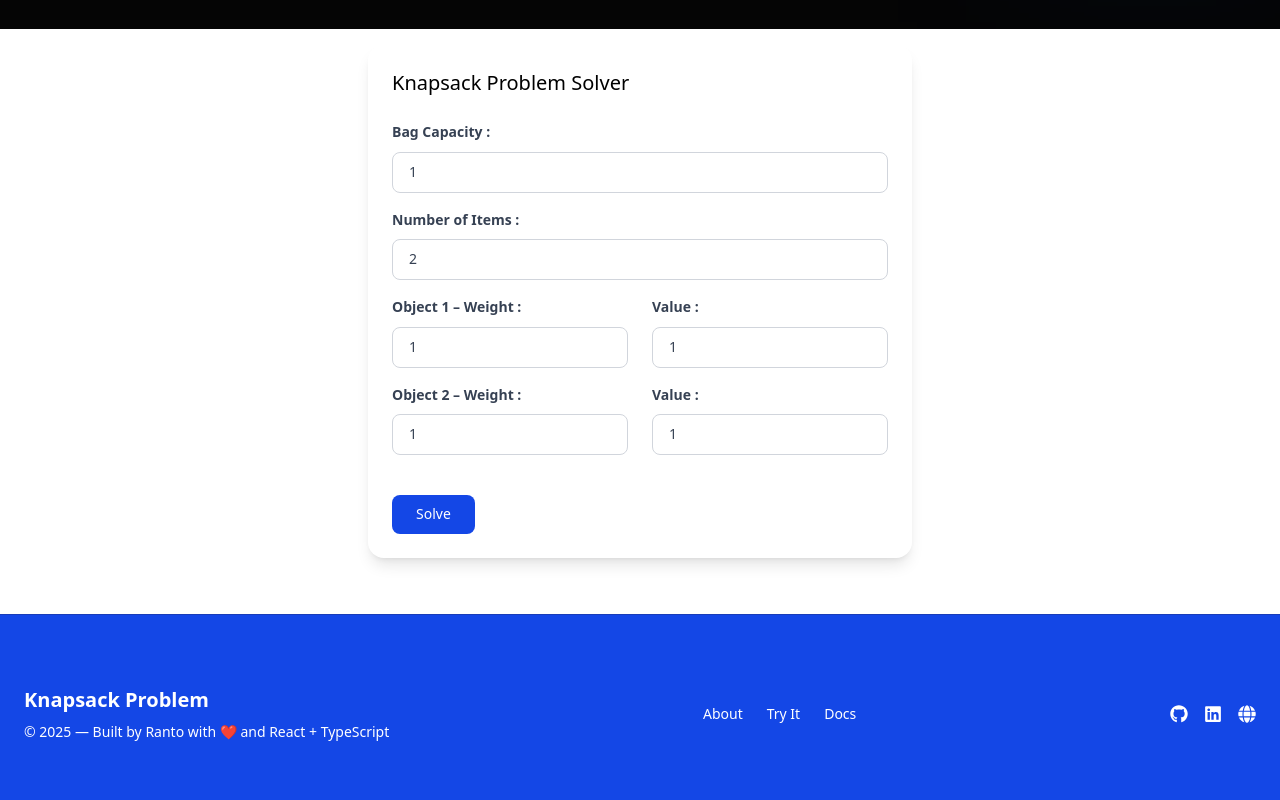
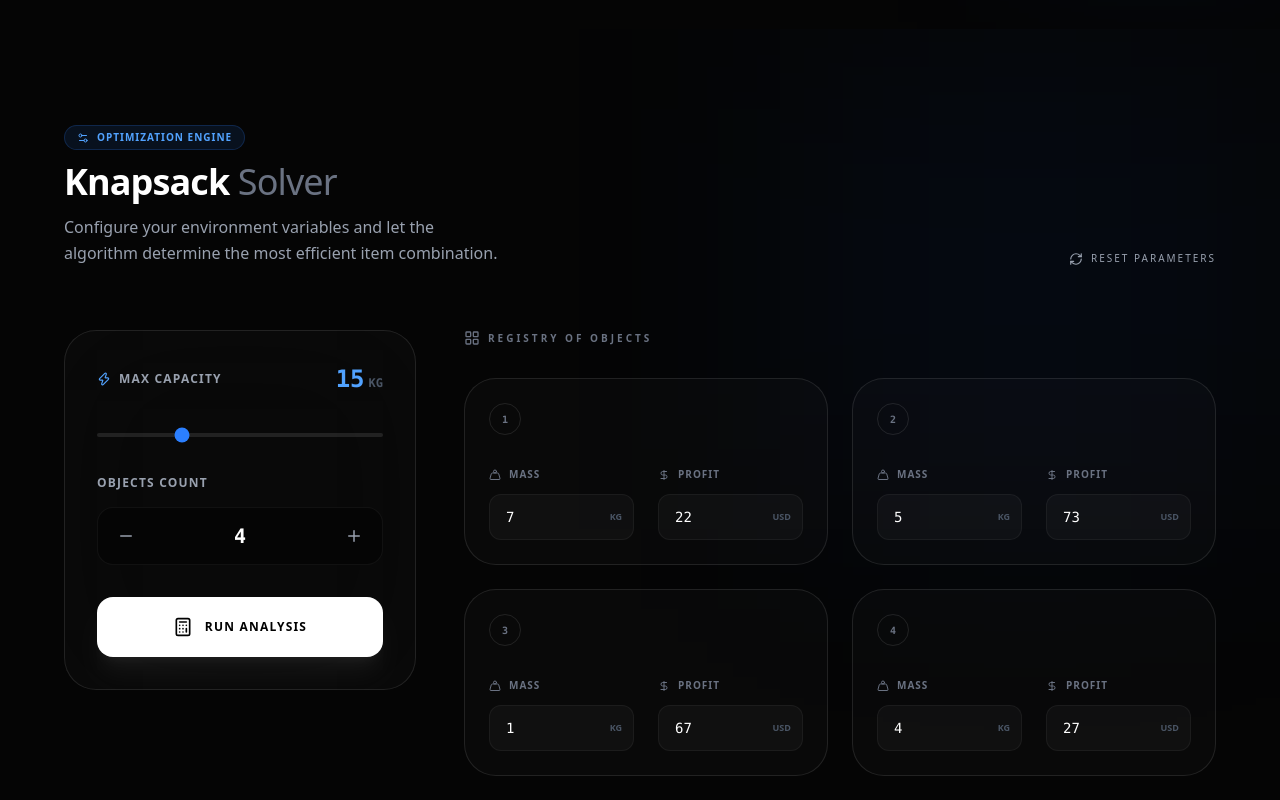
Before and after one commit to ranto-dev/Knapsack_Problem, a React (Vite) app: page / in a window 1280 px wide. Shown: the part 1780-2580 px from the top of the page. Built offline with nearby package versions, Linux system fonts and the light colour scheme.

Commit message:
style:rework knapsck component design

```diff
--- a/src/App.tsx
+++ b/src/App.tsx
@@ -8,12 +8,7 @@ const App = () => {
     <>
       <Header />
       <LearnKnapsack />
-      <div
-        id="try-it"
-        className="flex justify-center items-center container m-auto"
-      >
-        <Knapsack />
-      </div>
+      <Knapsack />
       <Footer />
     </>
   );
--- a/src/components/Knapsack/index.tsx
+++ b/src/components/Knapsack/index.tsx
@@ -1,5 +1,18 @@
 import React, { useState, useEffect } from "react";
-import Card from "../Card";
+import { motion, AnimatePresence } from "framer-motion";
+import {
+  Plus,
+  Minus,
+  Zap,
+  Weight,
+  DollarSign,
+  Calculator,
+  RefreshCw,
+  PackageCheck,
+  Settings2,
+  LayoutGrid,
+  ArrowRight,
+} from "lucide-react";
 
 interface Item {
   weight: number;
@@ -7,8 +20,8 @@ interface Item {
 }
 
 const Knapsack: React.FC = () => {
-  const [itemCount, setItemCount] = useState<number>(2);
-  const [capacity, setCapacity] = useState<number>(1);
+  const [itemCount, setItemCount] = useState<number>(4);
+  const [capacity, setCapacity] = useState<number>(15);
   const [items, setItems] = useState<Item[]>([]);
   const [result, setResult] = useState<{
     maxValue: number;
@@ -17,15 +30,16 @@ const Knapsack: React.FC = () => {
   const [isLoading, setIsLoading] = useState<boolean>(false);
 
   useEffect(() => {
-    generateItems(2);
+    generateItems(itemCount);
   }, []);
 
   const generateItems = (count: number) => {
     const newItems = Array.from({ length: count }, () => ({
-      weight: 1,
-      value: 1,
+      weight: Math.floor(Math.random() * 8) + 1,
+      value: Math.floor(Math.random() * 80) + 20,
     }));
     setItems(newItems);
+    setResult(null);
   };
 
   const handleItemChange = (
@@ -41,7 +55,9 @@ const Knapsack: React.FC = () => {
   const solveKnapsack = (e: React.FormEvent) => {
     e.preventDefault();
     setIsLoading(true);
+    setResult(null);
 
+    // Simulation de calcul pour l'effet visuel
     setTimeout(() => {
       const n = items.length;
       const dp = Array.from({ length: n + 1 }, () =>
@@ -65,139 +81,272 @@ const Knapsack: React.FC = () => {
       const selected: number[] = [];
       for (let i = n; i > 0; i--) {
         if (dp[i][w] !== dp[i - 1][w]) {
-          selected.push(i);
+          selected.push(i - 1);
           w -= items[i - 1].weight;
         }
       }
-
-      setResult({
-        maxValue: dp[n][capacity],
-        selected: selected.reverse(),
-      });
-
+      setResult({ maxValue: dp[n][capacity], selected: selected.reverse() });
       setIsLoading(false);
-    }, 2000);
+    }, 1000);
   };
 
   return (
-    <div className="p-4">
-      <Card title={"Knapsack Problem Solver"}>
-        <form onSubmit={solveKnapsack} className="mt-6 space-y-4">
+    <section className="py-24 bg-[#050505] min-h-screen text-white px-6 relative overflow-hidden">
+      {/* Background Decor */}
+      <div className="absolute top-0 right-0 w-[500px] h-[500px] bg-blue-600/5 blur-[120px] pointer-events-none" />
+
+      <div className="max-w-6xl mx-auto relative z-10">
+        {/* Header Section */}
+        <motion.div
+          initial={{ opacity: 0, y: 20 }}
+          whileInView={{ opacity: 1, y: 0 }}
+          viewport={{ once: true }}
+          className="flex flex-col md:flex-row justify-between items-start md:items-end mb-16 gap-8"
+        >
+          <div className="space-y-3">
+            <div className="inline-flex items-center gap-2 px-3 py-1 rounded-full bg-blue-500/10 border border-blue-500/20 text-blue-400 text-[10px] uppercase tracking-widest font-bold">
+              <Settings2 size={12} /> Optimization Engine
+            </div>
+            <h2 className="text-4xl font-semibold tracking-tight">
+              Knapsack <span className="text-gray-500 font-light">Solver</span>
+            </h2>
+            <p className="text-gray-400 max-w-md font-light leading-relaxed">
+              Configure your environment variables and let the algorithm
+              determine the most efficient item combination.
+            </p>
+          </div>
+
+          <motion.button
+            whileHover={{ scale: 1.02 }}
+            whileTap={{ scale: 0.98 }}
+            onClick={() => generateItems(itemCount)}
+            className="group flex items-center gap-2 text-[10px] uppercase tracking-[0.2em] text-gray-400 hover:text-white transition-colors"
+          >
+            <RefreshCw
+              size={14}
+              className="group-hover:rotate-180 transition-transform duration-500"
+            />
+            Reset Parameters
+          </motion.button>
+        </motion.div>
+
+        <div className="grid grid-cols-1 lg:grid-cols-12 gap-12">
+          {/* CONTROLS PANEL (LEFT) */}
+          <div className="lg:col-span-4 space-y-8">
+            <motion.div
+              initial={{ opacity: 0, x: -20 }}
+              animate={{ opacity: 1, x: 0 }}
+              className="p-8 rounded-[2rem] bg-white/[0.02] border border-white/10 backdrop-blur-3xl"
+            >
+              <div className="space-y-8">
+                {/* Capacity Slider */}
                 <div>
-            <label className="block font-semibold text-gray-700">
-              Bag Capacity :
+                  <div className="flex justify-between items-center mb-6">
+                    <label className="text-xs font-bold uppercase tracking-widest text-gray-400 flex items-center gap-2">
+                      <Zap size={14} className="text-blue-400" /> Max Capacity
                     </label>
+                    <span className="text-2xl font-mono text-blue-400 font-bold">
+                      {capacity}
+                      <span className="text-xs ml-1 text-gray-600">KG</span>
+                    </span>
+                  </div>
                   <input
-              type="number"
+                    type="range"
                     min={1}
-              required
+                    max={50}
                     value={capacity}
-              onChange={(e) => setCapacity(parseInt(e.target.value) || 0)}
-              className="w-full mt-2 px-4 py-2 border border-gray-300 rounded-lg focus:outline-none focus:ring-2 focus:ring-blue-950"
+                    onChange={(e) => setCapacity(parseInt(e.target.value))}
+                    className="w-full h-1 bg-white/10 rounded-full appearance-none cursor-pointer accent-blue-500"
                   />
                 </div>
 
+                {/* Item Counter */}
                 <div>
-            <label className="block font-semibold text-gray-700">
-              Number of Items :
+                  <label className="text-xs font-bold uppercase tracking-widest text-gray-400 block mb-4">
+                    Objects Count
                   </label>
+                  <div className="flex items-center justify-between bg-black/40 p-2 rounded-2xl border border-white/5">
+                    <button
+                      onClick={() => {
+                        if (itemCount > 1) {
+                          setItemCount(itemCount - 1);
+                          generateItems(itemCount - 1);
+                        }
+                      }}
+                      className="w-10 h-10 flex items-center justify-center hover:bg-white/5 rounded-xl transition-colors text-gray-400 hover:text-white"
+                    >
+                      <Minus size={18} />
+                    </button>
+                    <span className="text-xl font-mono font-bold">
+                      {itemCount}
+                    </span>
+                    <button
+                      onClick={() => {
+                        if (itemCount < 8) {
+                          setItemCount(itemCount + 1);
+                          generateItems(itemCount + 1);
+                        }
+                      }}
+                      className="w-10 h-10 flex items-center justify-center hover:bg-white/5 rounded-xl transition-colors text-gray-400 hover:text-white"
+                    >
+                      <Plus size={18} />
+                    </button>
+                  </div>
+                </div>
+
+                {/* Main Action */}
+                <button
+                  onClick={solveKnapsack}
+                  disabled={isLoading}
+                  className="group w-full py-5 bg-white text-black rounded-2xl font-bold flex items-center justify-center gap-3 transition-all hover:bg-blue-400 active:scale-[0.98] shadow-xl shadow-white/5"
+                >
+                  {isLoading ? (
+                    <RefreshCw className="animate-spin" />
+                  ) : (
+                    <Calculator size={20} />
+                  )}
+                  <span className="uppercase tracking-widest text-xs">
+                    {isLoading ? "Processing..." : "Run Analysis"}
+                  </span>
+                </button>
+              </div>
+            </motion.div>
+
+            {/* RESULT CARD */}
+            <AnimatePresence>
+              {result && !isLoading && (
+                <motion.div
+                  initial={{ opacity: 0, y: 20, scale: 0.95 }}
+                  animate={{ opacity: 1, y: 0, scale: 1 }}
+                  exit={{ opacity: 0, scale: 0.95 }}
+                  className="p-8 rounded-[2rem] bg-gradient-to-br from-blue-600 to-indigo-700 shadow-2xl shadow-blue-500/20 relative overflow-hidden"
+                >
+                  <div className="relative z-10">
+                    <div className="flex items-center gap-3 mb-6">
+                      <div className="p-2 bg-white/20 rounded-lg backdrop-blur-md">
+                        <PackageCheck size={20} className="text-white" />
+                      </div>
+                      <h3 className="font-bold text-sm uppercase tracking-widest">
+                        Optimized Value
+                      </h3>
+                    </div>
+                    <div className="flex items-baseline gap-2">
+                      <span className="text-5xl font-black italic tracking-tighter">
+                        ${result.maxValue}
+                      </span>
+                      <span className="text-blue-200 text-xs font-medium uppercase tracking-tighter">
+                        Total Net
+                      </span>
+                    </div>
+                  </div>
+                  <div className="absolute -right-4 -bottom-4 opacity-10 rotate-12">
+                    <Zap size={120} strokeWidth={3} />
+                  </div>
+                </motion.div>
+              )}
+            </AnimatePresence>
+          </div>
+
+          {/* ITEMS GRID (RIGHT) */}
+          <div className="lg:col-span-8">
+            <div className="flex items-center gap-2 mb-8 text-gray-500">
+              <LayoutGrid size={16} />
+              <span className="text-[10px] uppercase tracking-[0.3em] font-bold">
+                Registry of Objects
+              </span>
+            </div>
+
+            <div className="grid grid-cols-1 md:grid-cols-2 gap-6">
+              <AnimatePresence mode="popLayout">
+                {items.map((item, i) => {
+                  const isSelected = result?.selected.includes(i);
+                  return (
+                    <motion.div
+                      key={i}
+                      layout
+                      initial={{ opacity: 0, scale: 0.9 }}
+                      animate={{ opacity: 1, scale: 1 }}
+                      exit={{ opacity: 0, scale: 0.9 }}
+                      transition={{ duration: 0.4, ease: [0.23, 1, 0.32, 1] }}
+                      className={`group p-6 rounded-[2rem] border transition-all duration-500 relative ${
+                        isSelected
+                          ? "bg-blue-600/10 border-blue-500/50 shadow-[0_0_40px_rgba(59,130,246,0.1)]"
+                          : "bg-white/[0.02] border-white/10"
+                      }`}
+                    >
+                      <div className="flex justify-between items-center mb-8">
+                        <div
+                          className={`w-8 h-8 rounded-full flex items-center justify-center text-[10px] font-black font-mono border ${isSelected ? "bg-blue-500 border-transparent" : "border-white/10 text-gray-500"}`}
+                        >
+                          {i + 1}
+                        </div>
+                        {isSelected && (
+                          <motion.span
+                            initial={{ x: 10, opacity: 0 }}
+                            animate={{ x: 0, opacity: 1 }}
+                            className="text-[10px] text-blue-400 font-bold uppercase tracking-widest flex items-center gap-1"
+                          >
+                            Selected <ArrowRight size={10} />
+                          </motion.span>
+                        )}
+                      </div>
+
+                      <div className="grid grid-cols-2 gap-6">
+                        <div className="space-y-3">
+                          <label className="flex items-center gap-2 text-[10px] text-gray-500 uppercase font-bold tracking-widest group-focus-within:text-blue-400 transition-colors">
+                            <Weight size={12} /> Mass
+                          </label>
+                          <div className="relative">
                             <input
                               type="number"
-              min={1}
-              required
-              value={itemCount}
-              onChange={(e) => {
-                const count = parseInt(e.target.value) || 0;
-                setItemCount(count);
-                generateItems(count);
-              }}
-              className="w-full mt-2 px-4 py-2 border border-gray-300 rounded-lg focus:outline-none focus:ring-2 focus:ring-blue-950"
+                              value={item.weight}
+                              onChange={(e) =>
+                                handleItemChange(
+                                  i,
+                                  "weight",
+                                  parseInt(e.target.value) || 0,
+                                )
+                              }
+                              className="w-full bg-white/[0.03] border border-white/5 rounded-xl px-4 py-3 text-sm font-mono outline-none focus:border-blue-500/50 transition-all"
                             />
+                            <span className="absolute right-3 top-1/2 -translate-y-1/2 text-[9px] text-gray-600 font-bold">
+                              KG
+                            </span>
+                          </div>
                         </div>
 
-          {items.map((item, i) => (
-            <div key={i} className="grid grid-cols-2 gap-6 mt-4">
-              <div>
-                <label
-                  htmlFor={`weight-${i}`}
-                  className="block font-semibold text-gray-700"
-                >
-                  Object {i + 1} – Weight :
+                        <div className="space-y-3">
+                          <label className="flex items-center gap-2 text-[10px] text-gray-500 uppercase font-bold tracking-widest group-focus-within:text-blue-400 transition-colors">
+                            <DollarSign size={12} /> Profit
                           </label>
+                          <div className="relative">
                             <input
-                  id={`weight-${i}`}
                               type="number"
-                  min={1}
-                  required
-                  value={item.weight}
-                  onChange={(e) =>
-                    handleItemChange(i, "weight", parseInt(e.target.value) || 0)
-                  }
-                  className="w-full mt-2 px-4 py-2 border border-gray-300 rounded-lg focus:outline-none focus:ring-2 focus:ring-blue-950"
-                />
-              </div>
-
-              <div>
-                <label
-                  htmlFor={`value-${i}`}
-                  className="block font-semibold text-gray-700"
-                >
-                  Value :
-                </label>
-                <input
-                  id={`value-${i}`}
-                  type="number"
-                  min={1}
-                  required
                               value={item.value}
                               onChange={(e) =>
-                    handleItemChange(i, "value", parseInt(e.target.value) || 0)
+                                handleItemChange(
+                                  i,
+                                  "value",
+                                  parseInt(e.target.value) || 0,
+                                )
                               }
-                  className="w-full mt-2 px-4 py-2 border border-gray-300 rounded-lg focus:outline-none focus:ring-2 focus:ring-blue-950"
+                              className="w-full bg-white/[0.03] border border-white/5 rounded-xl px-4 py-3 text-sm font-mono outline-none focus:border-blue-500/50 transition-all"
                             />
+                            <span className="absolute right-3 top-1/2 -translate-y-1/2 text-[9px] text-gray-600 font-bold">
+                              USD
+                            </span>
                           </div>
                         </div>
-          ))}
-
-          {items.length > 0 && (
-            <button
-              type="submit"
-              className="mt-6 inline-block px-6 py-2 bg-blue-700 text-white rounded-lg hover:scale-110 ease-in transition"
-            >
-              Solve
-            </button>
-          )}
-        </form>
-      </Card>
-
-      <div className="mt-8">
-        {isLoading ? (
-          <div className="flex flex-col items-center justify-center">
-            <div className="w-10 h-10 border-4 border-blue-700 border-t-transparent rounded-full animate-spin"></div>
-            <p className="mt-3 text-blue-700 font-medium">Calculating...</p>
                       </div>
-        ) : (
-          result && (
-            <Card title={"Result"}>
-              <p className="mt-4">
-                Max Value :{" "}
-                <strong className="text-green-600 font-semibold">
-                  {result.maxValue}
-                </strong>
-              </p>
-              <p className="mt-2">
-                Selected Items :{" "}
-                <span className="text-blue-700 font-semibold">
-                  {result.selected.length > 0
-                    ? result.selected.map((i) => `Object ${i}`).join(", ")
-                    : "None"}
-                </span>
-              </p>
-            </Card>
-          )
-        )}
+                    </motion.div>
+                  );
+                })}
+              </AnimatePresence>
             </div>
           </div>
+        </div>
+      </div>
+    </section>
   );
 };
 
--- a/src/index.css
+++ b/src/index.css
@@ -1 +1,11 @@
 @import "tailwindcss";
+
+/* Dans ton index.css ou App.css */
+input::-webkit-outer-spin-button,
+input::-webkit-inner-spin-button {
+  -webkit-appearance: none;
+  margin: 0;
+}
+input[type="number"] {
+  -moz-appearance: textfield;
+}
```
Lines whose indentation alone changed are shown as unchanged.
